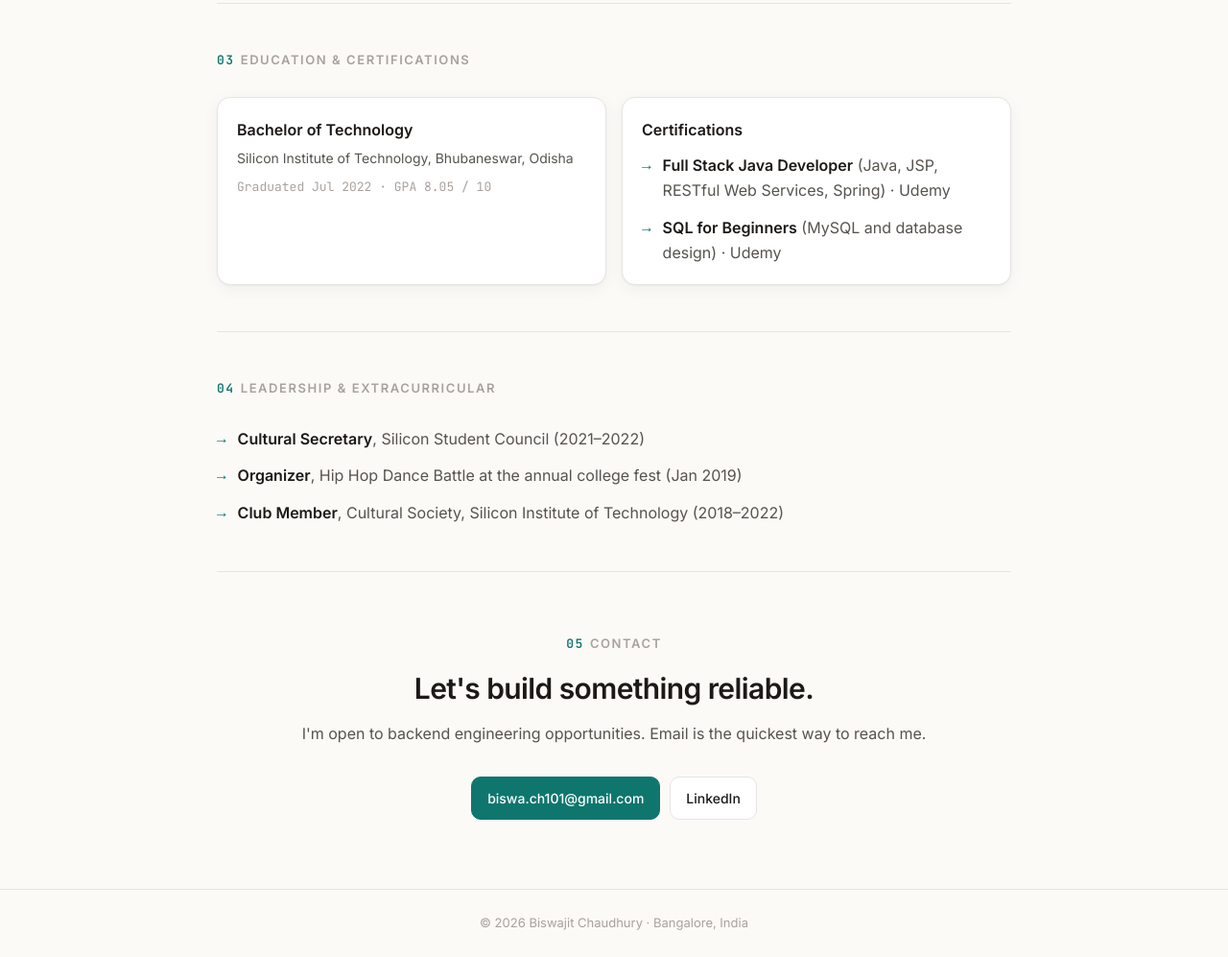
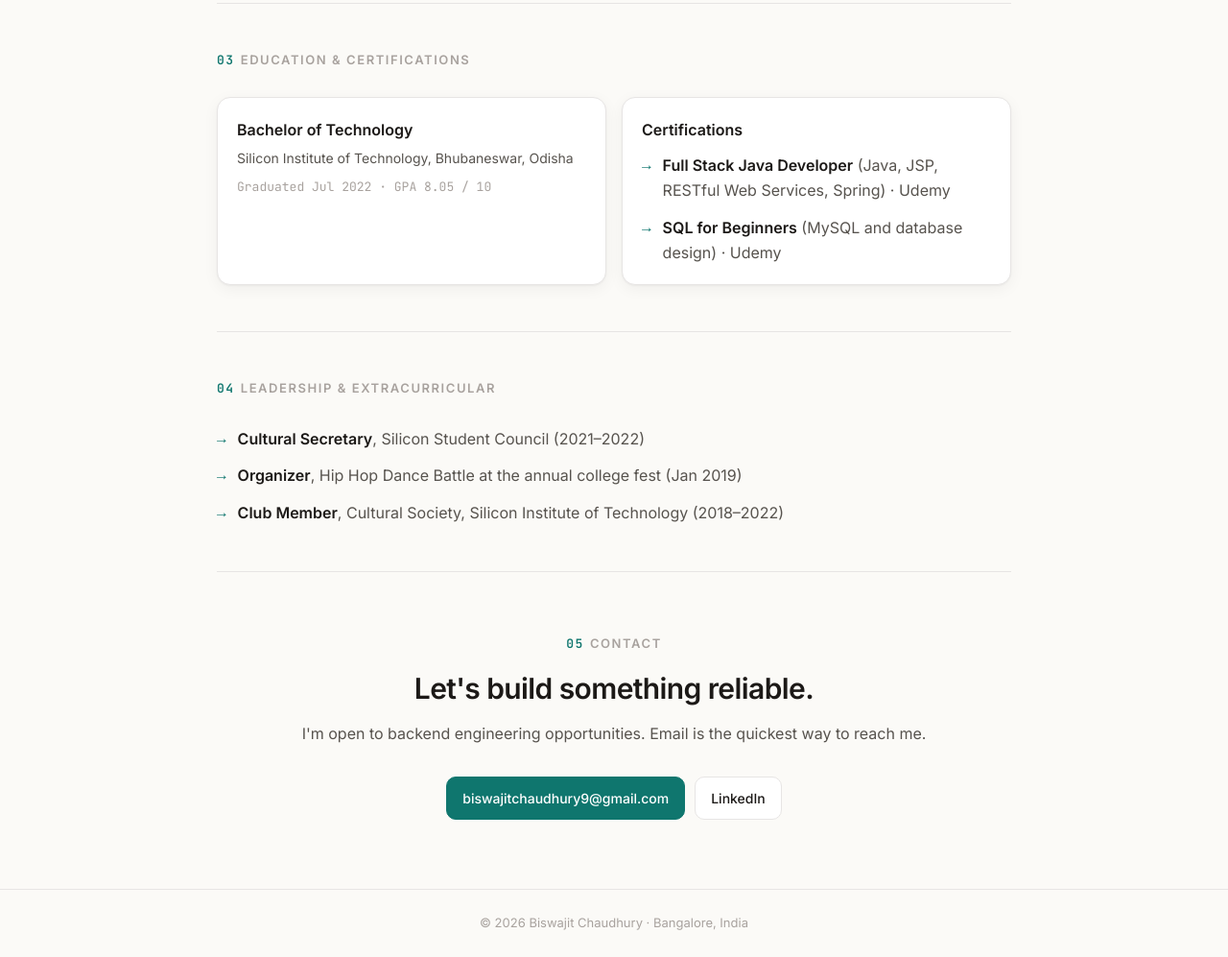
Before and after one commit to theWhiteBeard/thewhitebeard.github.io, a plain HTML site: page index.html in a window 1280 px wide. Shown: the part 2672-3669 px from the top of the page at 96% size. Drawn offline with Linux system fonts and the light colour scheme.

Commit message:
Update contact email
Co-Authored-By: Claude Opus 5.5 <noreply@anthropic.com>

```diff
--- a/index.html
+++ b/index.html
@@ -237,7 +237,7 @@
       order management, credit and payments across the full SDLC.
     </p>
     <div class="actions">
-      <a class="btn primary" href="mailto:biswa.ch101@gmail.com">
+      <a class="btn primary" href="mailto:biswajitchaudhury9@gmail.com">
         <svg viewBox="0 0 24 24" fill="none" stroke="currentColor" stroke-width="2" stroke-linecap="round" stroke-linejoin="round"><rect x="2" y="4" width="20" height="16" rx="2"/><path d="m22 7-10 6L2 7"/></svg>
         Email me
       </a>
@@ -380,7 +380,7 @@
     <p class="big">Let's build something reliable.</p>
     <p class="sub">I'm open to backend engineering opportunities. Email is the quickest way to reach me.</p>
     <div class="actions">
-      <a class="btn primary" href="mailto:biswa.ch101@gmail.com">biswa.ch101@gmail.com</a>
+      <a class="btn primary" href="mailto:biswajitchaudhury9@gmail.com">biswajitchaudhury9@gmail.com</a>
       <a class="btn" href="https://www.linkedin.com/in/biswajit-chaudhury-bb5199181" target="_blank" rel="noopener">LinkedIn</a>
     </div>
   </section>
```
